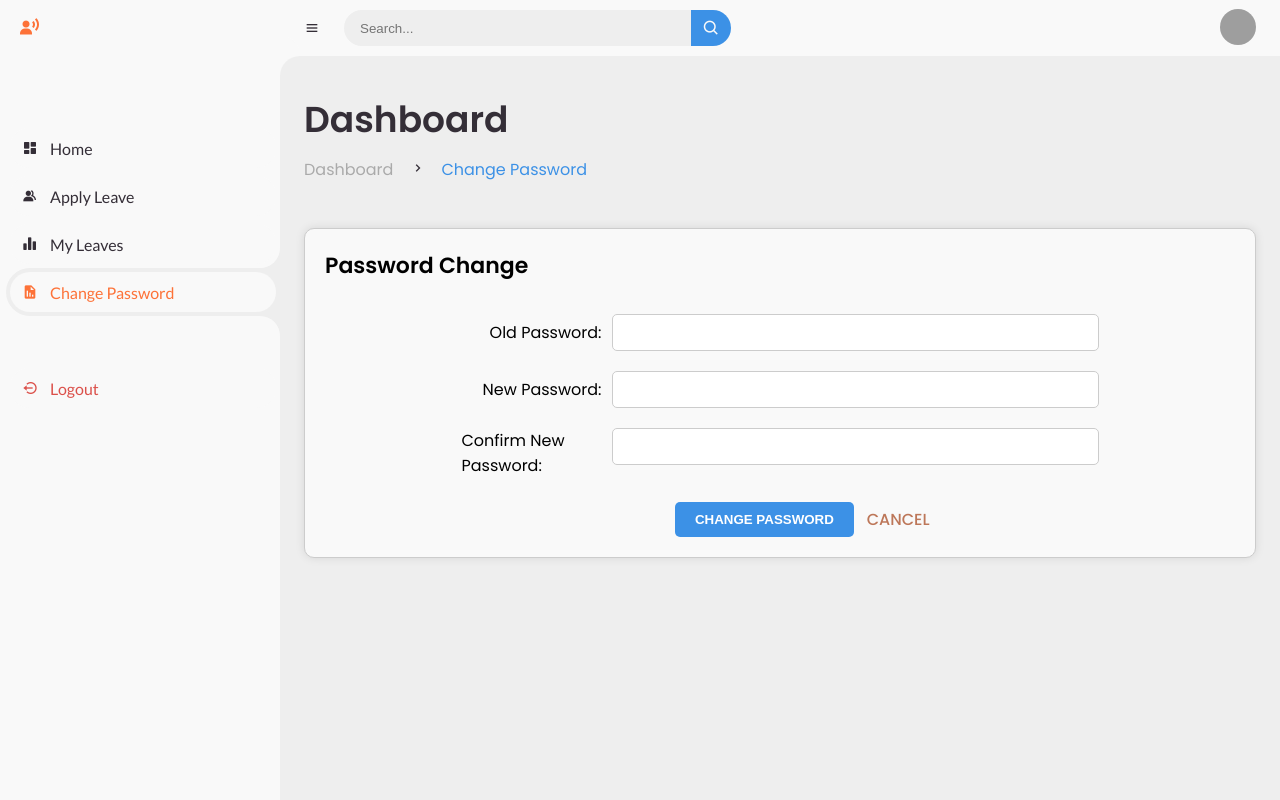
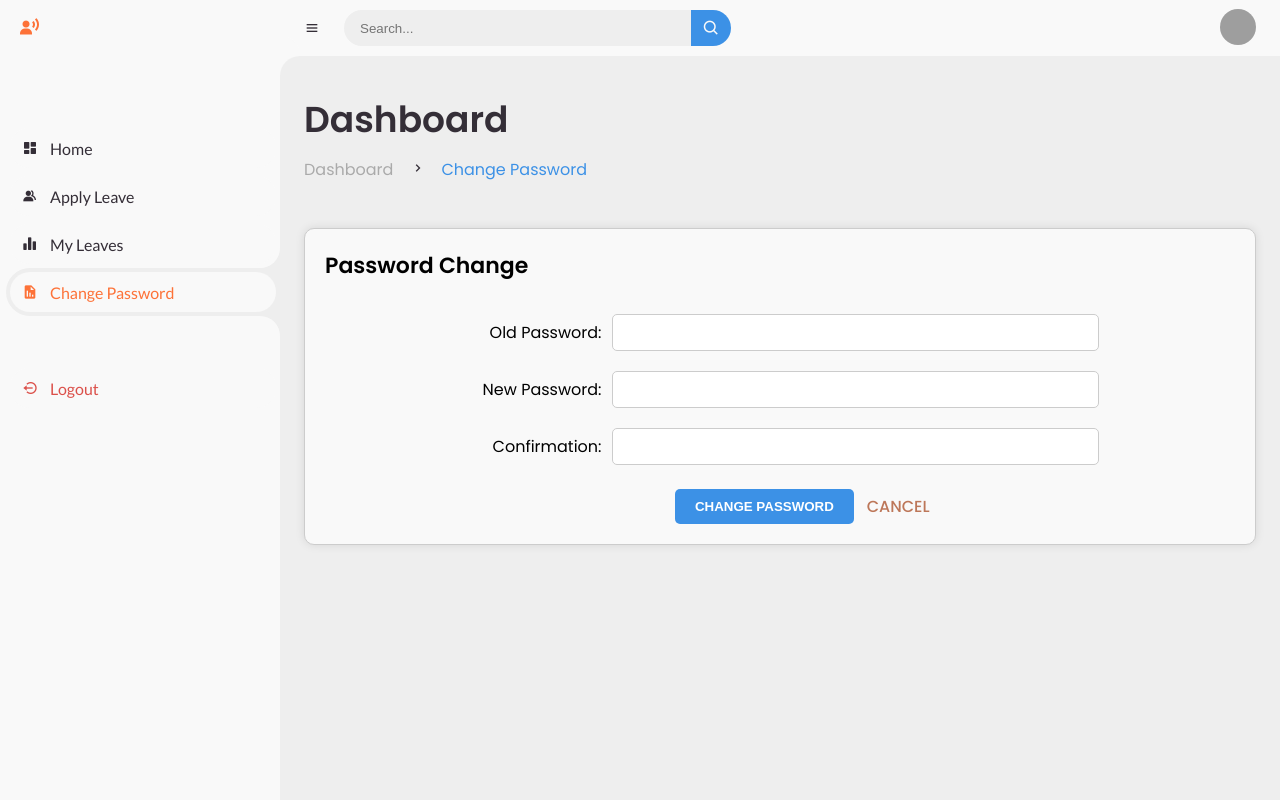
Before and after one commit to rcezea/Leave-Management-System, a Flask app: template templates/dashboard/change_password.html in a window 1280 px wide. Run offline with Flask 3, Linux system fonts and the light colour scheme; the template is opened without the code that fills it, so the values that code supplies are empty; some libraries are stand-ins or nearby versions; grey boxes are pictures that could not be loaded.

Commit message:
code (Change Password) : Update to change password

```diff
--- a/templates/dashboard/change_password.html
+++ b/templates/dashboard/change_password.html
@@ -106,7 +106,7 @@
                             <p class="error-message"></p>
                         </div>
                         <div class="form-group">
-                            <label for="confirm-new-password">Confirm New Password:</label>
+                            <label for="confirm-new-password">Confirmation:</label>
                             <input type="password" id="confirm-new-password" name="confirmNewPassword" required>
                             <p class="error-message">Passwords do not match!</p>
                         </div>
```
